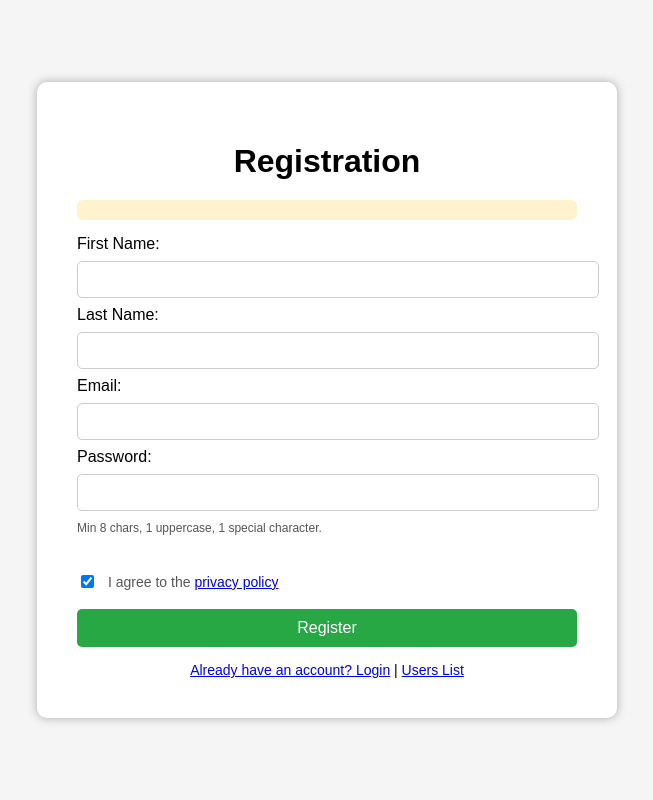
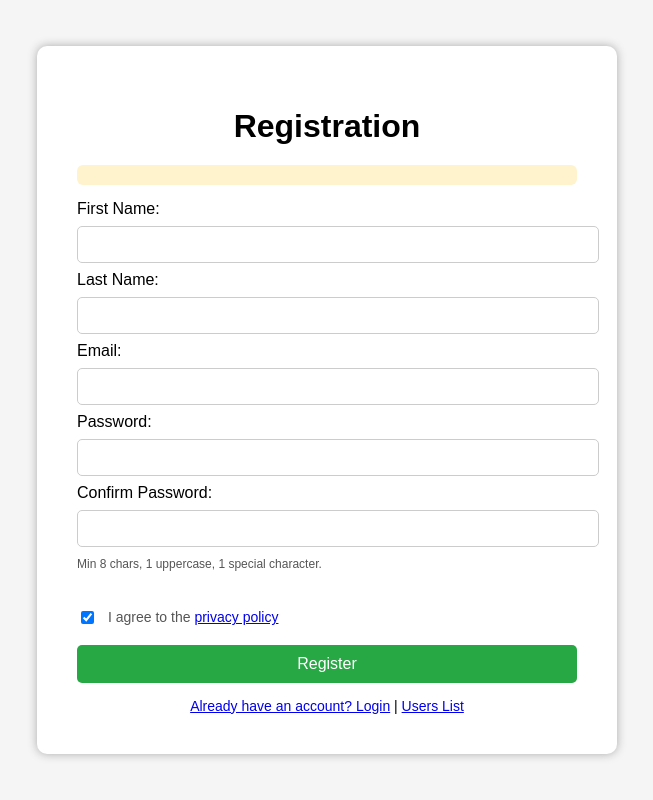
Before and after one commit to INB-Nathan/TSA2, a CodeIgniter 4 app: the page made by app/Views/register.php in a window 1280 px wide. Shown: the whole page, without its empty margins (313-966 px from the left). Run offline with PHP 8.4 and a stand-in for CodeIgniter, Linux system fonts and the light colour scheme; the template is opened without the code that fills it, so the values that code supplies are empty; some libraries are stand-ins or nearby versions.

Commit message:
feat(confirmPass): Confirm Password in front end, no back end logic yet. Also changed .env baseurl to localhost:8080.

```diff
--- a/app/Views/register.php
+++ b/app/Views/register.php
@@ -109,6 +109,9 @@
             <br>
             <label>Password:</label>
             <input type="password" name="password" id="password" required autocomplete="new-password">
+            <br>
+            <label>Confirm Password:</label>
+            <input type="password" name="password" id="password" required autocomplete="new-password">
             <small style="display:block; color:#555; font-size:12px; margin-top:2px;">Min 8 chars, 1 uppercase, 1 special character.</small>
             <?php if (!empty($errors['password'])): ?><div style="color:red; font-size:12px;"><?= esc($errors['password']) ?></div><?php endif; ?>
             <div id="password-error" style="color: red; font-size: 12px; margin-top:4px;"></div>
```
Also changed, not shown: 1 other file.
